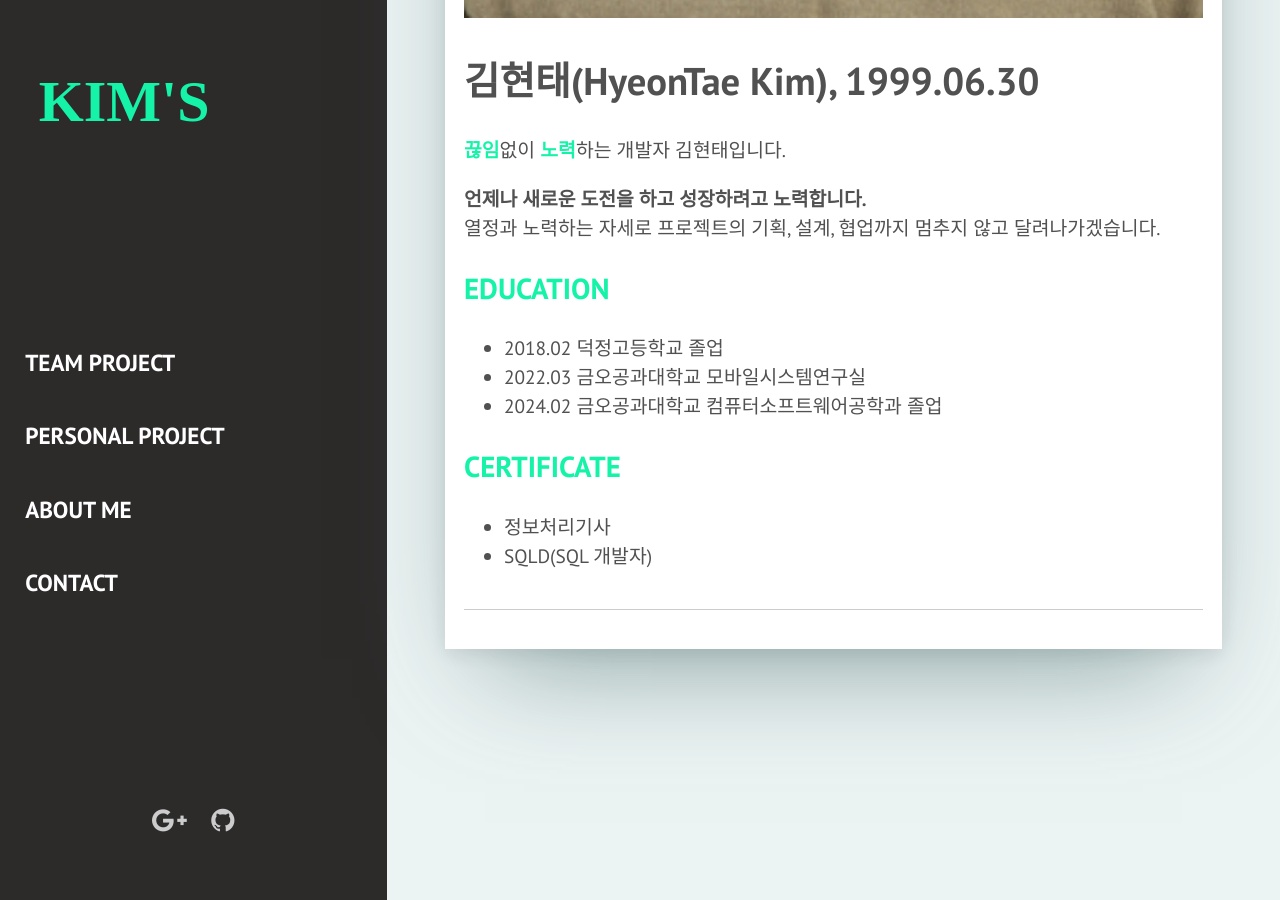
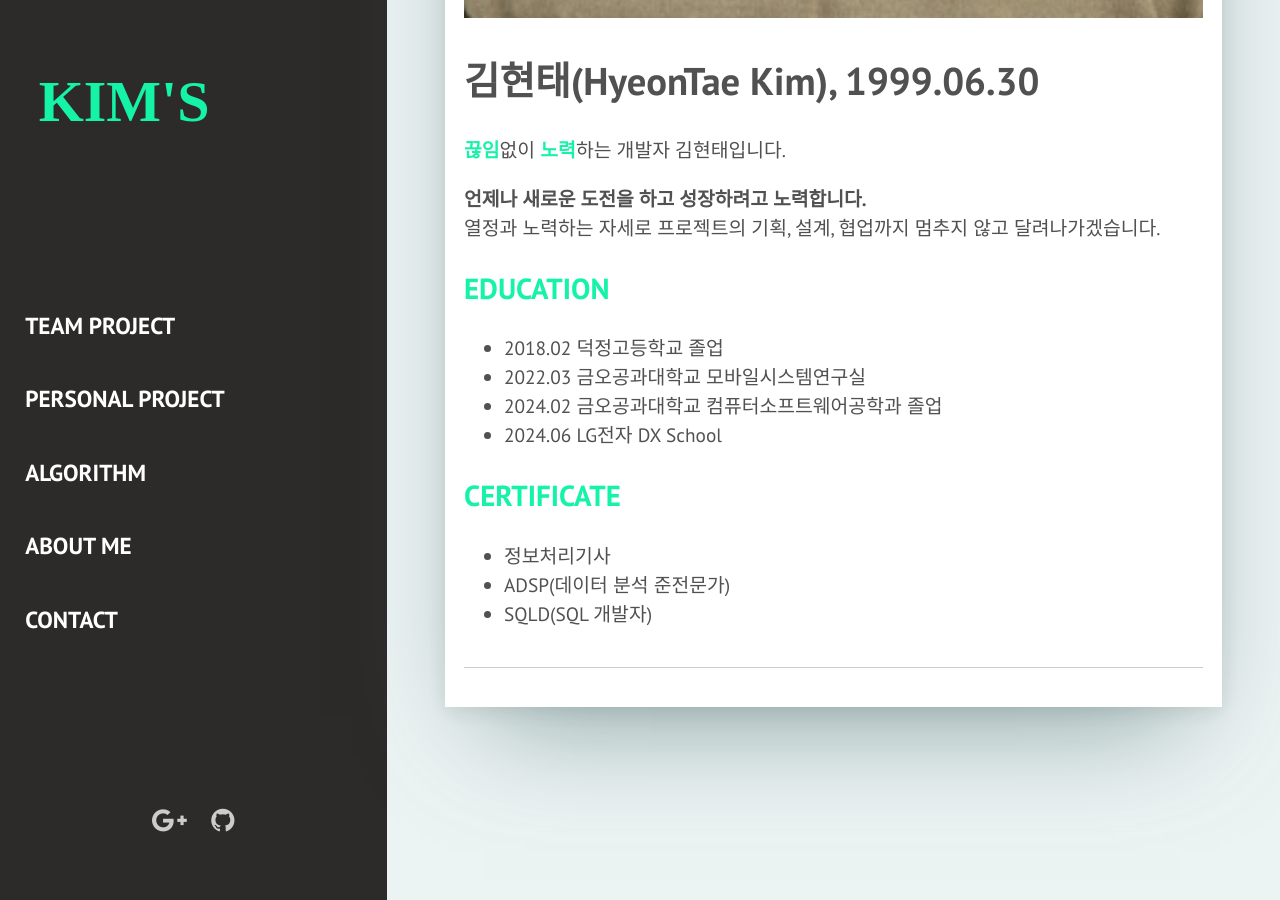
Before and after one commit to kimgusxo/kimgusxo.github.io, a Jekyll site: the page built from _pages/about.html, in a window 1280 px wide and 900 px high, scrolled down 1163 px. Built offline with Jekyll 4.4.1, drawn with Linux system fonts in a browser that asks for light colours; some web fonts are replaced.

Commit message:
사이드바 수정

```diff
--- a/_includes/sidebar.html
+++ b/_includes/sidebar.html
@@ -7,6 +7,7 @@
     <menu class="sidebar-menu">
       <li class="menu-items"><a class="menu-links" href="{{site.baseurl}}/">Team Project</a></li>
       <li class="menu-items"><a class="menu-links" href="{{site.baseurl}}/personal/">Personal Project</a></li>
+      <li class="menu-items"><a class="menu-links" href="{{site.baseurl}}/algorithm/">Algorithm</a></li>
       <li class="menu-items"><a class="menu-links" href="{{site.baseurl}}/about/">About Me</a></li>
       <li class="menu-items"><a class="menu-links" href="{{site.baseurl}}/contact/">Contact</a></li>
     </menu>
--- a/_pages/about.html
+++ b/_pages/about.html
@@ -17,7 +17,9 @@ permalink: /about/
 - 2018.02 덕정고등학교 졸업
 - 2022.03 금오공과대학교 모바일시스템연구실
 - 2024.02 금오공과대학교 컴퓨터소프트웨어공학과 졸업
+- 2024.06 LG전자 DX School
 
 <h2 style="color: #15F3A8">CERTIFICATE</h2>
 - 정보처리기사
+- ADSP(데이터 분석 준전문가)
 - SQLD(SQL 개발자)
--- a/_pages/personal.html
+++ /dev/null
@@ -1,5 +0,0 @@
----
-layout: post
-title: Personal Project
-permalink: /personal/
----
```
Also changed, not shown: _posts/Picstagram.markdown (renamed from _posts/2017-03-29-example.markdown), _posts/Pillgood.markdown (renamed from _posts/2017-03-29-the-white-house.markdown).
